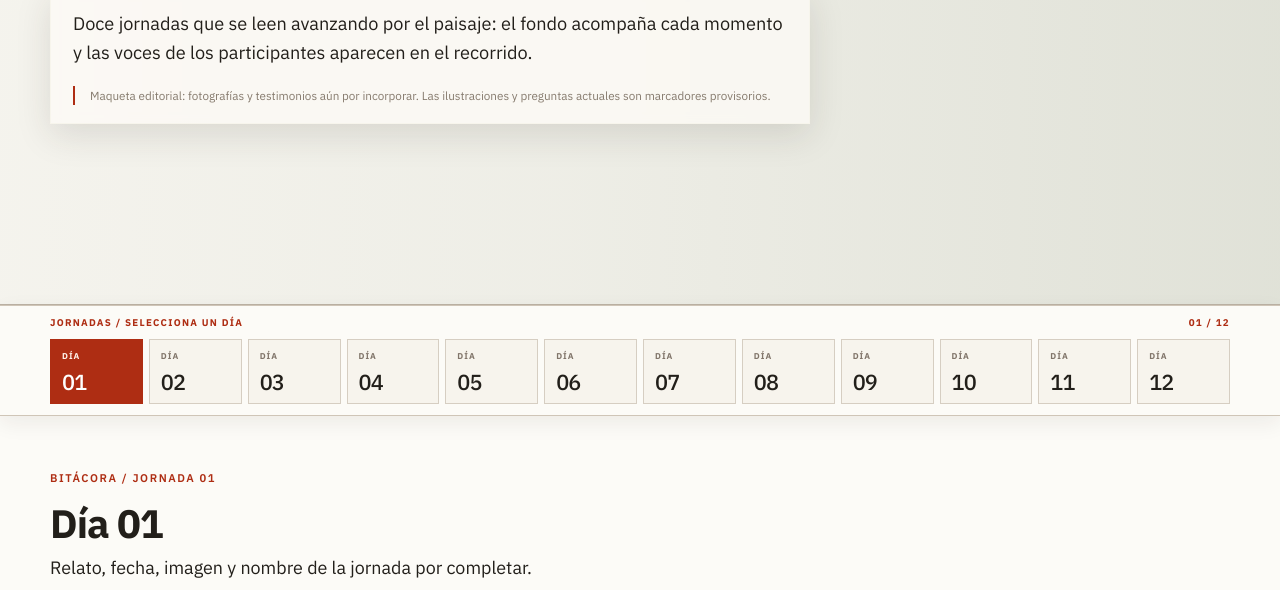
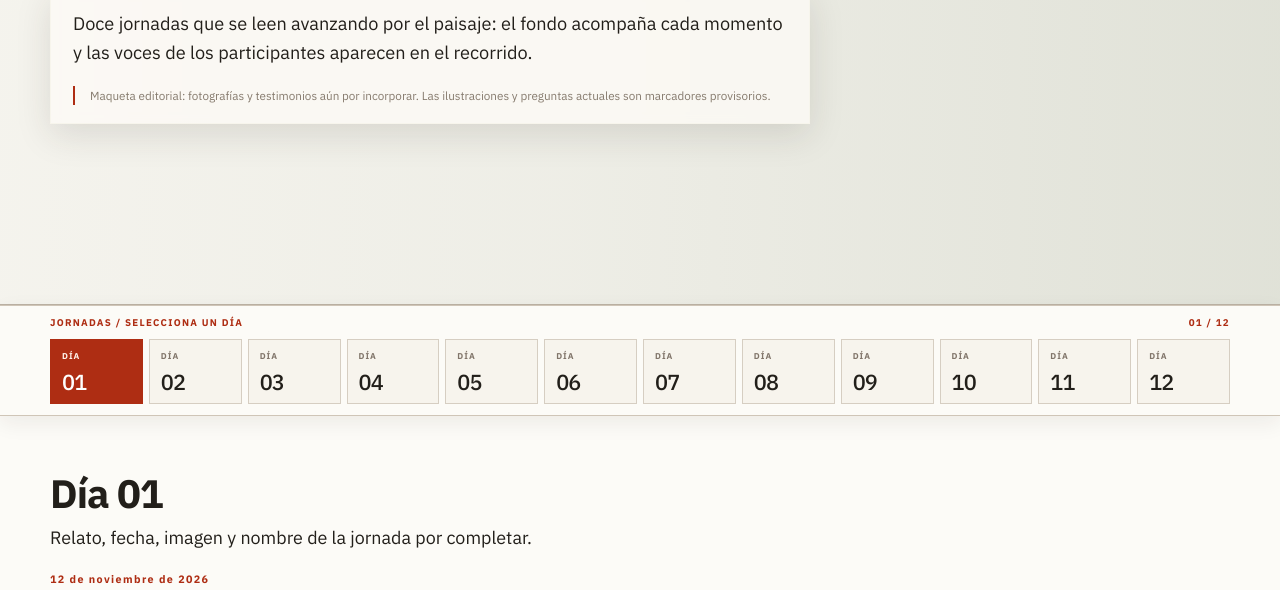
Before and after one commit to cirelli20/traves-a-chaiten, a plain HTML site: page diario.html in a window 1280 px wide. Shown: the part 362-952 px from the top of the page. Drawn offline with Linux system fonts and the light colour scheme.

Commit message:
ediciones chiquitas1

```diff
--- a/diario.html
+++ b/diario.html
@@ -15,7 +15,7 @@
 <main id="contenido">
 <section aria-label="Introducción ilustrada al diario de los doce días" class="diario-portada-fotografica"><div class="contenedor diario-intro"><div><p class="eyebrow">02 / CHAITÉN · LA TRAVESÍA</p><h1>Doce días de travesía.</h1></div><div class="diario-intro-aside"><p>Doce jornadas que se leen avanzando por el paisaje: el fondo acompaña cada momento y las voces de los participantes aparecen en el recorrido.</p><p class="diario-intro-aviso">Maqueta editorial: fotografías y testimonios aún por incorporar. Las ilustraciones y preguntas actuales son marcadores provisorios.</p></div></div></section>
 <div aria-label="Navegación de los 12 días, visible durante toda la lectura" class="diario-navegacion" id="navegacion-dias"><div class="contenedor diario-navegacion-interior"><div class="diario-navegacion-titulo"><span>JORNADAS / SELECCIONA UN DÍA</span><span id="contador-dias">01 / 12</span></div><div aria-label="Elegir jornada" class="diario-menu-dias" id="diario-menu-dias" role="group"></div></div></div>
-<section aria-labelledby="jornada-titulo" class="diario-lectura" id="jornada"><div class="contenedor jornada-cabecera"><div><p class="eyebrow" id="jornada-etiqueta">JORNADA / 01</p><h2 id="jornada-titulo">Día 01</h2></div><div class="jornada-cabecera-lado"><p id="jornada-resumen">Relato por completar.</p><span id="fecha-dia">FECHA POR COMPLETAR</span></div></div>
+<section aria-labelledby="jornada-titulo" class="diario-lectura" id="jornada"><div class="contenedor jornada-cabecera"><div><h2 id="jornada-titulo">Día 01</h2></div><div class="jornada-cabecera-lado"><p id="jornada-resumen">Relato por completar.</p><span id="fecha-dia">FECHA POR COMPLETAR</span></div></div>
 <div aria-label="Recorrido visual con comentarios que aparecen al desplazarse" class="jornada-relato" id="jornada-relato"></div>
 <div class="contenedor jornada-cierre"><div><p class="eyebrow">CONTINUAR EL RECORRIDO</p><p>Las imágenes, las faenas y los comentarios se pueden ampliar con cada registro nuevo. El día termina aquí, pero la bitácora continúa.</p></div><div class="jornada-controles"><button id="dia-atras" type="button">← Día anterior</button><button id="dia-adelante" type="button">Día siguiente →</button></div></div>
 </section>
--- a/sitio.js
+++ b/sitio.js
@@ -5,6 +5,7 @@ window.DATOS_TRAVESIA = {
       "numero": "01",
       "etiqueta": "Día 01",
       "titulo": "Día 01",
+      "fecha": "12 de noviembre de 2026",
       "subtitulo": "Relato, fecha, imagen y nombre de la jornada por completar.",
       "pregunta": "¿Qué sucedió durante esta jornada?",
       "imagen": "assets/dias/D1foto1.3.webp",
@@ -84,6 +85,7 @@ window.DATOS_TRAVESIA = {
       "numero": "02",
       "etiqueta": "Día 02",
       "titulo": "Día 02",
+      "fecha": "13 de noviembre de 2026",
       "subtitulo": "Relato, fecha, imagen y nombre de la jornada por completar.",
       "pregunta": "¿Cómo se organizó el trabajo?",
       "imagen": "assets/dias/D2FOTO.1.webp",
@@ -165,6 +167,7 @@ window.DATOS_TRAVESIA = {
       "numero": "03",
       "etiqueta": "Día 03",
       "titulo": "Día 03",
+      "fecha": "14 de noviembre de 2026",
       "subtitulo": "Relato, fecha, imagen y nombre de la jornada por completar.",
       "pregunta": "¿Qué se observó del lugar?",
       "imagen": "assets/dias/D3FOTO1.webp",
@@ -261,6 +264,7 @@ window.DATOS_TRAVESIA = {
       "numero": "04",
       "etiqueta": "Día 04",
       "titulo": "Día 04",
+      "fecha": "15 de noviembre de 2026",
       "subtitulo": "Relato, fecha, imagen y nombre de la jornada por completar.",
       "pregunta": "¿Cómo avanzaron las faenas?",
       "imagen": "assets/dias/D4FOTO1.webp",
@@ -345,27 +349,33 @@ window.DATOS_TRAVESIA = {
       "numero": "05",
       "etiqueta": "Día 05",
       "titulo": "Día 05",
+      "fecha": "16 de noviembre de 2026",
       "subtitulo": "Relato, fecha, imagen y nombre de la jornada por completar.",
       "pregunta": "¿Qué conversaciones fueron importantes?",
-      "imagen": "assets/dias/dia-05.svg",
+      "imagen": "assets/dias/D5FOTO1.webp",
       "imagenes": [
         {
-          "src": "assets/dias/dia-05.svg",
+          "src": "assets/dias/D5FOTO1.webp",
           "alt": "Ilustración provisional de la jornada 05; sustituir por una fotografía real.",
           "pie": "IMAGEN PROVISORIA / SUSTITUIR"
         },
         {
-          "src": "assets/dias/dia-05.svg",
+          "src": "assets/dias/D5FOTO2.webp",
           "alt": "Ilustración provisional de la jornada 05; sustituir por una fotografía real.",
           "pie": "IMAGEN PROVISORIA / SUSTITUIR"
         },
         {
-          "src": "assets/dias/dia-05.svg",
+          "src": "assets/dias/D5FOTO3.webp",
           "alt": "Ilustración provisional de la jornada 05; sustituir por una fotografía real.",
           "pie": "IMAGEN PROVISORIA / SUSTITUIR"
         },
         {
-          "src": "assets/dias/dia-05.svg",
+          "src": "assets/dias/D5FOTO4.webp",
+          "alt": "Ilustración provisional de la jornada 05; sustituir por una fotografía real.",
+          "pie": "IMAGEN PROVISORIA / SUSTITUIR"
+        },
+        {
+          "src": "assets/dias/D5FOTO5.webp",
           "alt": "Ilustración provisional de la jornada 05; sustituir por una fotografía real.",
           "pie": "IMAGEN PROVISORIA / SUSTITUIR"
         }
@@ -430,6 +440,7 @@ window.DATOS_TRAVESIA = {
       "numero": "06",
       "etiqueta": "Día 06",
       "titulo": "Día 06",
+      "fecha": "17 de noviembre de 2026",
       "subtitulo": "Relato, fecha, imagen y nombre de la jornada por completar.",
       "pregunta": "¿Qué cambió respecto del día anterior?",
       "imagen": "assets/dias/dia-06.svg",
@@ -521,6 +532,7 @@ window.DATOS_TRAVESIA = {
       "numero": "07",
       "etiqueta": "Día 07",
       "titulo": "Día 07",
+      "fecha": "18 de noviembre de 2026",
       "subtitulo": "Relato, fecha, imagen y nombre de la jornada por completar.",
       "pregunta": "¿Qué tareas se repartieron?",
       "imagen": "assets/dias/dia-07.svg",
@@ -600,6 +612,7 @@ window.DATOS_TRAVESIA = {
       "numero": "08",
       "etiqueta": "Día 08",
       "titulo": "Día 08",
+      "fecha": "19 de noviembre de 2026",
       "subtitulo": "Relato, fecha, imagen y nombre de la jornada por completar.",
       "pregunta": "¿Qué se descubrió al observar?",
       "imagen": "assets/dias/dia-08.svg",
@@ -685,6 +698,7 @@ window.DATOS_TRAVESIA = {
       "numero": "09",
       "etiqueta": "Día 09",
       "titulo": "Día 09",
+      "fecha": "20 de noviembre de 2026",
       "subtitulo": "Relato, fecha, imagen y nombre de la jornada por completar.",
       "pregunta": "¿Qué acontecimiento se quiere recordar?",
       "imagen": "assets/dias/dia-09.svg",
@@ -776,6 +790,7 @@ window.DATOS_TRAVESIA = {
       "numero": "10",
       "etiqueta": "Día 10",
       "titulo": "Día 10",
+      "fecha": "21 de noviembre de 2026",
       "subtitulo": "Relato, fecha, imagen y nombre de la jornada por completar.",
       "pregunta": "¿Cómo se transformó el trabajo?",
       "imagen": "assets/dias/dia-10.svg",
@@ -855,6 +870,7 @@ window.DATOS_TRAVESIA = {
       "numero": "11",
       "etiqueta": "Día 11",
       "titulo": "Día 11",
+      "fecha": "22 de noviembre de 2026",
       "subtitulo": "Relato, fecha, imagen y nombre de la jornada por completar.",
       "pregunta": "¿Qué momentos compartieron los talleres?",
       "imagen": "assets/dias/dia-11.svg",
@@ -940,6 +956,7 @@ window.DATOS_TRAVESIA = {
       "numero": "12",
       "etiqueta": "Día 12",
       "titulo": "Día 12",
+      "fecha": "23 de noviembre de 2026",
       "subtitulo": "Relato, fecha, imagen y nombre de la jornada por completar.",
       "pregunta": "¿Qué dejó esta jornada?",
       "imagen": "assets/dias/dia-12.svg",
@@ -1299,7 +1316,6 @@ window.DATOS_TRAVESIA = {
       if(index===i)btn.setAttribute('aria-current','step');else btn.removeAttribute('aria-current');
     });
     $('#contador-dias').textContent=`${dia.numero} / ${String(datos.dias.length).padStart(2,'0')}`;
-    $('#jornada-etiqueta').textContent=`BITÁCORA / JORNADA ${dia.numero}`;
     $('#jornada-titulo').textContent=dia.titulo||dia.etiqueta;
     $('#jornada-resumen').textContent=dia.subtitulo||'Relato por completar.';
     $('#fecha-dia').textContent=dia.fecha||'FECHA POR COMPLETAR';
```
